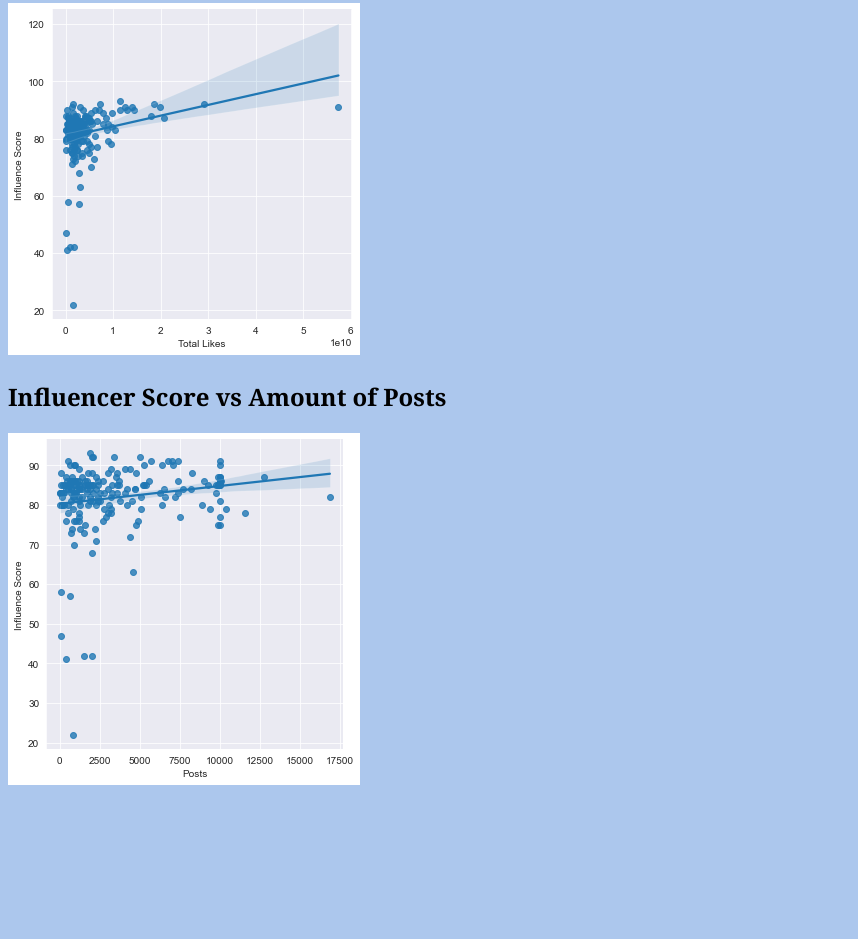
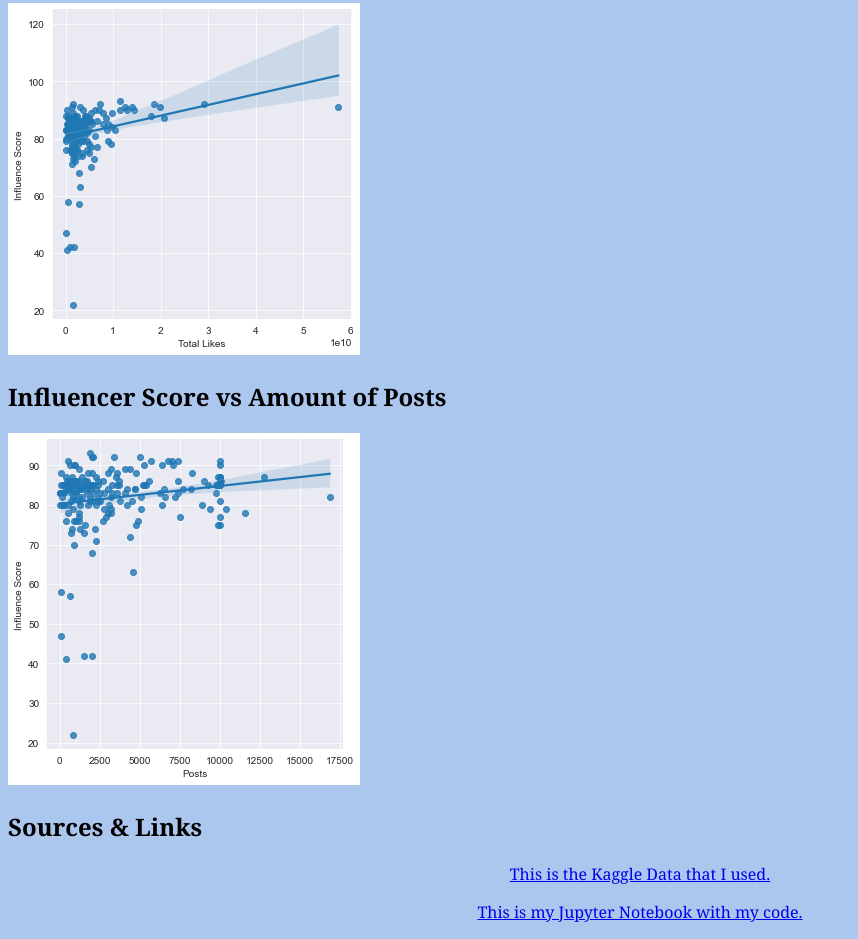
Before and after one commit to Andi-Orashan/Andi-Orashan.github.io, a plain HTML site: page index.html in a window 1280 px wide. Shown: the part 1125-2064 px from the top of the page, without its empty margins (0-858 px from the left). Before the commit the page ends 1923 px from the top, so only its background shows below. Drawn offline with Linux system fonts and the light colour scheme.

Commit message:
adding links

```diff
--- a/index.html
+++ b/index.html
@@ -35,5 +35,8 @@ These four questions determine if there is a statistically significant correlati
 <p> </p>
 <img src="PostGraph.png" alt="PostGraph">
 
+<h2>Sources & Links</h2>
+<p><a href="https://www.kaggle.com/datasets/912003c113f52e7d7a166c7f3924614a07ba19262db4c8cb61075995aea47d08?resource=download">This is the Kaggle Data that I used.</a></p>
+<p><a href= "http://localhost:8889/notebooks/OneDrive/Documents/GitHub/CCIC_DataScience1/Influencer%20Project.ipynb">This is my Jupyter Notebook with my code.</a></p>
  </body>
  </html>
```
